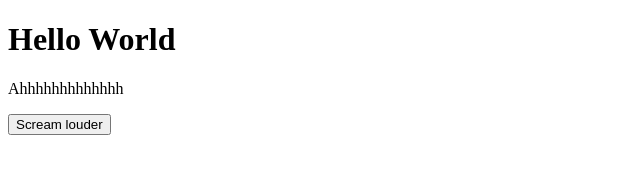
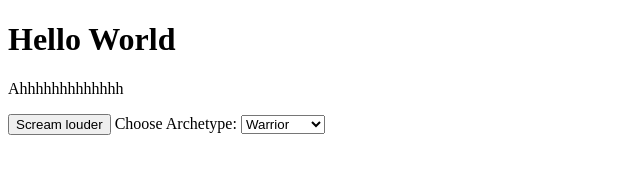
Before and after one commit to GuildChronicles/guildchronicles.github.io, a plain HTML site: page index.html in a window 1280 px wide. Shown: the whole page, without its empty margins (0-640 px from the left). Drawn offline with Linux system fonts and the light colour scheme.

Commit message:
archetype
dropdown test

```diff
--- a/index.html
+++ b/index.html
@@ -8,5 +8,11 @@
         <h1>Hello World</h1>
         <p id="scream">Ahhhhhhhhhhhhh</p>
         <button onclick="document.getElementById('scream').innerText = 'AAAAAAAAAAAAAAAA'">Scream louder</button>
+        <label for="archetype">Choose Archetype:</label>
+        <select name="archetype" id="archetype">
+            <option value="warrior">Warrior</option>
+            <option value="mage">Mage</option>
+            <option value="channeler">Channeler</option>
+        </select>
     </body>
 </html>
```
